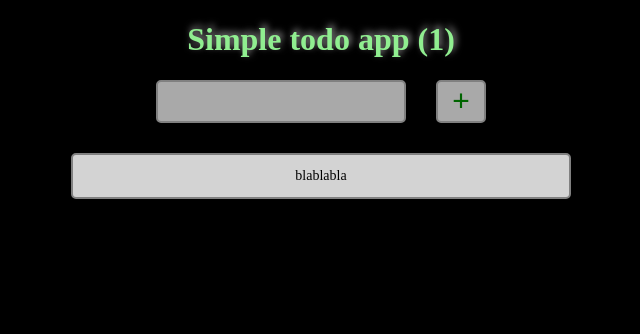
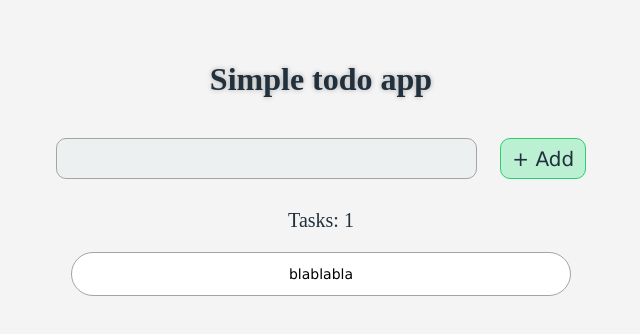
Before and after one commit to alxisk/todo-app, a React app: page / in a window 1280 px wide. Shown: the top 334 px of the page, without its empty margins (319-959 px from the left). Built offline with nearby package versions, Linux system fonts and the light colour scheme; the HTML template or start-up script is replaced by a standard one.

Commit message:
design improvements

```diff
--- a/src/components/App.js
+++ b/src/components/App.js
@@ -32,9 +32,9 @@ class App extends React.Component {
     return (
       <div className="app">
         <div className="center-wrap app__center-wrap">
-          <AppTitle title={`Simple todo app (${this.state.entries.length})`} />
+          <AppTitle title={'Simple todo app'} />
           <InputForm onsubmit={this.handleSubmit} />
-          <TodoList entries={this.state.entries} />
+          <TodoList entries={this.state.entries} taskCount={this.state.entries.length} />
         </div>
       </div>
     );
--- a/src/components/InputForm.js
+++ b/src/components/InputForm.js
@@ -5,7 +5,7 @@ export default function InputForm(props) {
   return (
     <form className="input-form" onSubmit={props.onsubmit}>
       <input type="text" name="entry" />
-      <button className="btn input-form__btn">+</button>
+      <button className="btn input-form__btn">+ Add</button>
     </form>
   );
 }
--- a/src/components/TodoList.js
+++ b/src/components/TodoList.js
@@ -5,6 +5,7 @@ import ListItem from './ListItem';
 export default function TodoList(props) {
   return (
     <div className="todo-list">
+      <p className="todo-list__tasks-count">Tasks: {props.taskCount}</p>
       <ul className="todo-list__list">
         {props.entries.map(entry =>
           <ListItem key={entry.id} text={entry.text} />)}
@@ -14,5 +15,6 @@ export default function TodoList(props) {
 }
 
 TodoList.propTypes = {
-  entries: PropTypes.arrayOf(PropTypes.object).isRequired
+  entries: PropTypes.arrayOf(PropTypes.object).isRequired,
+  taskCount: PropTypes.number.isRequired
 };
--- a/src/style.scss
+++ b/src/style.scss
@@ -1,3 +1,4 @@
+@import 'styles/variables';
 @import 'styles/general';
 @import 'styles/app';
 @import 'styles/input-form';
--- a/src/styles/app.scss
+++ b/src/styles/app.scss
@@ -1,9 +1,12 @@
 .app {
+  padding-top: 40px;
+
   &__center-wrap {
     text-align: center;
   }
 
   &__title {
-    text-shadow: 2px -3px 7px rgba(255, 255, 255, .6);
+    margin-bottom: 40px;
+    text-shadow: 0px 0px 5px rgba(0, 0, 0, .3);
   }
 }
--- a/src/styles/general.scss
+++ b/src/styles/general.scss
@@ -12,8 +12,8 @@ html {
 }
 
 body {
-  background: black;
-  color: lightgreen;
+  background: #f4f4f4;
+  color: $text-black;
 }
 
 a {
@@ -28,7 +28,7 @@ a {
 }
 
 .btn {
-  border: 2px solid grey;
-  border-radius: 5px;
+  border: none;
+  border-radius: 10px;
   outline: none;
 }
--- a/src/styles/input-form.scss
+++ b/src/styles/input-form.scss
@@ -4,38 +4,38 @@
   margin-bottom: 30px;
 
   & input[name="entry"] {
-    flex: 0 1 auto;
-    margin-right: 30px;
+    flex: 0 1 36%;
+    margin-right: 2%;
     padding: 10px 15px;
-    width: 250px;
-    font-family: 'verdana', sans-serif;
+    font-family: $font-main;
     font-size: 16px;
     line-height: 16px;
-    border: 2px solid grey;
-    border-radius: 5px;
-    background: darkgrey;
+    border: 1px solid $lightgrey;
+    border-radius: 10px;
+    background: $white;
     outline: none;
 
     &:focus {
-      background: lightgrey;
-      box-shadow: 0 0 10px rgba(255, 255, 255, .7);
+      background: white;
     }
   }
 
   &__btn {
     flex: 0 1 auto;
-    width: 50px;
-    font-size: 30px;
-    line-height: 30px;
-    color: darkgreen;
-    background: darkgrey;
+    padding: 0 11px;
+    font-family: $font-main;
+    font-size: 20px;
+    line-height: 24px;
+    border: 1px solid $green;
+    color: $text-black;
+    background: lighten($green, 35%);
 
     &:hover {
-      box-shadow: 0 0 15px rgba(255, 255, 255, .7);
+      background: lighten($green, 25%);
     }
 
     &:active {
-      box-shadow: 0 0 10px rgba(255, 255, 255, .6);
+      background: lighten($green, 17%);
     }
   }
 }
--- a/src/styles/todo-list.scss
+++ b/src/styles/todo-list.scss
@@ -5,16 +5,23 @@
     list-style: none;
   }
 
+  &__tasks-count {
+    font-size: 20px;
+  }
+
   &__list-item {
     margin: 0 auto;
     margin-bottom: 5px;
     padding: 0 10px;
     width: 500px;
+    font-family: $font-main;
     font-size: 14px;
     line-height: 14px;
-    border: 2px solid grey;
-    border-radius: 5px;
+    border: 1px solid $lightgrey;
+    border-radius: 25px;
     color: black;
-    background: lightgrey;
+    background: white;
+    overflow-wrap: break-word;
+    overflow: hidden;
   }
 }
--- /dev/null
+++ b/src/styles/variables.scss
@@ -0,0 +1,8 @@
+// fonts
+$font-main: 'verdana', sans-serif;
+
+// colors
+$white: #ecf0f1;
+$green: #2ecc71;
+$lightgrey: #a4a4a4;
+$text-black: #20303c;
```
